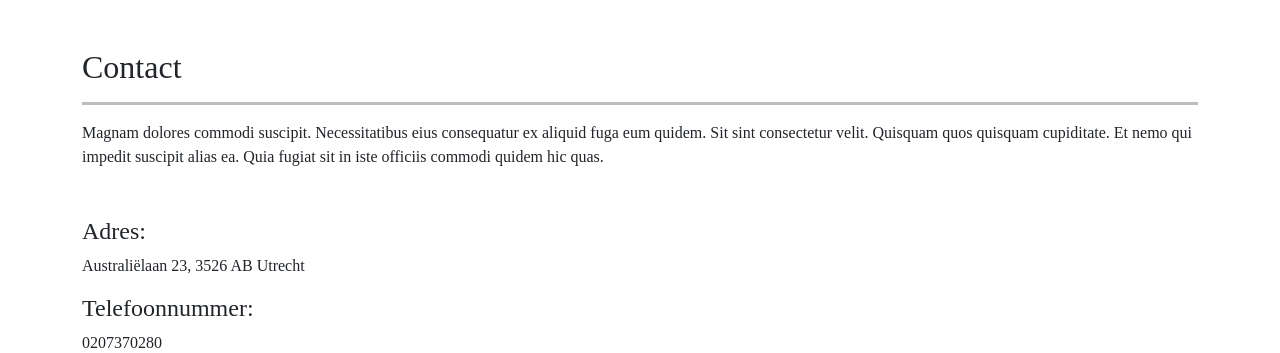
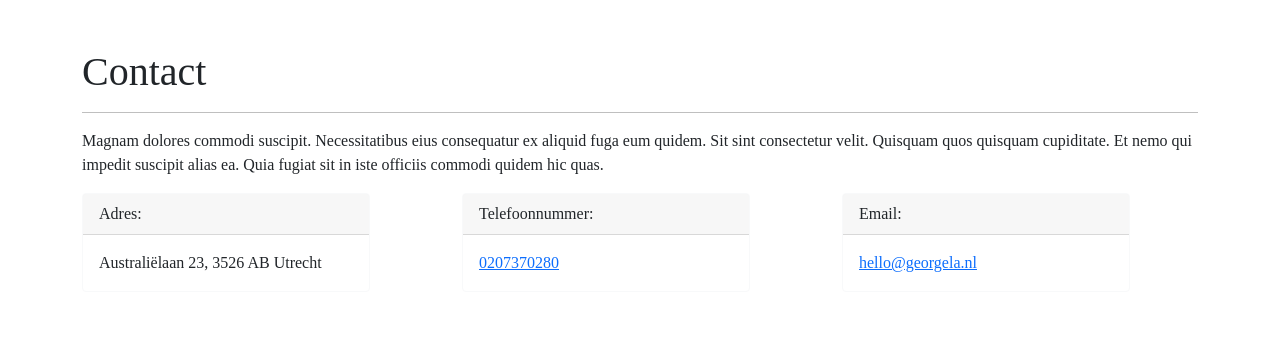
Before and after one commit to walidessa/restaurantgeorgeLA, a PHP site: page /contactus.html in a window 1280 px wide. Shown: the top 353 px of the page. Run offline with PHP 8.4, Linux system fonts and the light colour scheme.

Commit message:
Changed the style of the contact page

```diff
--- a/contactus.html
+++ b/contactus.html
@@ -17,8 +17,9 @@
 <section id="contact" class="contact">
     <div class="container">
 
+
       <div class="section-title mt-5">
-        <h2>Contact</h2>
+        <h1 claas="title">Contact</h1>
         <hr class="hr"/>
         <p>Magnam dolores commodi suscipit. Necessitatibus eius consequatur ex aliquid fuga eum quidem. Sit sint consectetur velit. Quisquam quos quisquam cupiditate. Et nemo qui impedit suscipit alias ea. Quia fugiat sit in iste officiis commodi quidem hic quas.</p>
       </div>
@@ -26,41 +27,58 @@
 
     <div class="container">
 
+      <div class="row">
+        <div class="col">
+          <div class="address">
+            <i class="ri-map-pin-line"></i>
+            <div class="card border-light mb-3" style="max-width: 18rem;">
+              <div class="card-header">Adres:</div>
+              <div class="card-body">
+                <p class="card-text">Australiëlaan 23, 3526 AB Utrecht</p>
+              </div>
+            </div>
+          </div>
+        </div>
+        <div class="col">
+          <div class="phone">
+            <i class="ri-phone-line"></i>
+            <div class="card border-light mb-3" style="max-width: 18rem;">
+              <div class="card-header">Telefoonnummer:</div>
+              <div class="card-body">
+                <a href="tel:123-456-7890">0207370280</a>
+              </div>
+            </div>
+        </div>
+        </div>
+        <div class="col">
+          <div class="email">
+            <i class="ri-mail-line"></i>
+            <div class="card border-light mb-3" style="max-width: 18rem;">
+              <div class="card-header">Email:</div>
+              <div class="card-body">
+                <a href = "mailto: hello@georgela.nl">hello@georgela.nl</a>
+              </div>
+            </div>
+          </div>
+        </div>
+      </div>
+
+
       <div class="row mt-5">
-        <div class="col-lg-3">
-          <div class="info">
-            <div class="address">
-              <i class="ri-map-pin-line"></i>
-              <h4>Adres:</h4>
-              <p>Australiëlaan 23, 3526 AB Utrecht</p>
+          <div class="row">
+            <div class="col">
+              <iframe class="maps" src="https://www.google.com/maps/embed?pb=!1m18!1m12!1m3!1d2452.8260428336!2d5.100005715940487!3d52.06469107762348!2m3!1f0!2f0!3f0!3m2!1i1024!2i768!4f13.1!3m3!1m2!1s0x47c66594846f88e3%3A0xe8e0604f9627356f!2sAustrali%C3%ABlaan%2023%2C%203526%20AB%20Utrecht!5e0!3m2!1snl!2snl!4v1633307585070!5m2!1snl!2snl"
+            width="600" height="400" style="border:0;" allowfullscreen="" loading="lazy"></iframe>
             </div>
+            <div class="col">
+              <img src="./img/60d1aff9974cae25741692a3_marina-p-500.jpeg" class="rounded float-end" alt="...">
+            </div>
+          </div>
+        </div>
+      </div>
+    </div>
 
-            <div class="phone">
-                <i class="ri-phone-line"></i>
-                <h4>Telefoonnummer:</h4>
-                <p>0207370280</p>
-              </div>
-
-            <div class="email">
-              <i class="ri-mail-line"></i>
-              <h4>Email:</h4>
-              <p>hello@georgela.nl</p>
-            </div>
-
-          </div>
-
-        </div>
-
-        <div class="text-center">
-            <img src="./img/wine-pasta-italian-food-blackandwhite.jpg" class="rounded mx-auto d-block" alt="...">
-          </div>
-
-        <div>
-            <iframe src="https://www.google.com/maps/embed?pb=!1m18!1m12!1m3!1d2452.8260428336!2d5.100005715940487!3d52.06469107762348!2m3!1f0!2f0!3f0!3m2!1i1024!2i768!4f13.1!3m3!1m2!1s0x47c66594846f88e3%3A0xe8e0604f9627356f!2sAustrali%C3%ABlaan%2023%2C%203526%20AB%20Utrecht!5e0!3m2!1snl!2snl!4v1633307585070!5m2!1snl!2snl"
-            width="600" height="400" style="border:0;" allowfullscreen="" loading="lazy"></iframe>
-        </div>
-
-      </div>
+    <hr class="hr"/>
 
     </div>
   </section>
--- a/css/contact.css
+++ b/css/contact.css
@@ -7,14 +7,24 @@ body{
     text-align: center;
 }
 
-.contact-us{
+.title{
 
+    text-align: center;
 }
+
 
 /* Solid border */
 .hr{
     color:#000000;
     border:black;
-    border-top:3px solid #000000;
-    height:3px;
+    border-top:1px #000000;
+    height:2px;
 }
+
+.maps{
+
+    left: 0px;
+    top: 0px;
+    z-index: -1;
+
+}
```
Also changed, not shown: img/60d1aff9974cae25741692a3_marina-p-500.jpeg (added).
